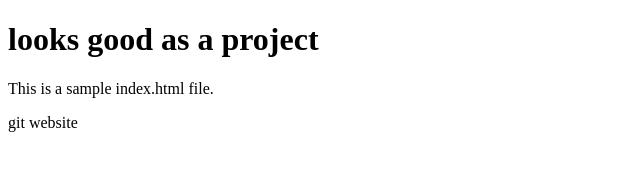
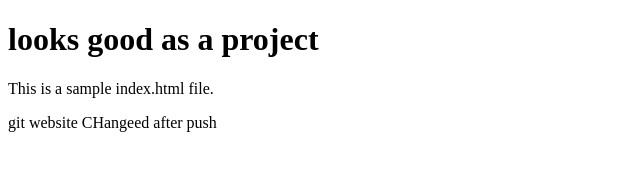
Before and after one commit to kwu0914/learn-git, a plain HTML site: page index.html in a window 1280 px wide. Shown: the whole page, without its empty margins (0-640 px from the left). Drawn offline with Linux system fonts and the light colour scheme.

Commit message:
Change to Indexhtml

```diff
--- a/index.html
+++ b/index.html
@@ -10,5 +10,6 @@
     <p>This is a sample index.html file.</p>
    git website
 
+   CHangeed after push
 </body>
 </html>
```
